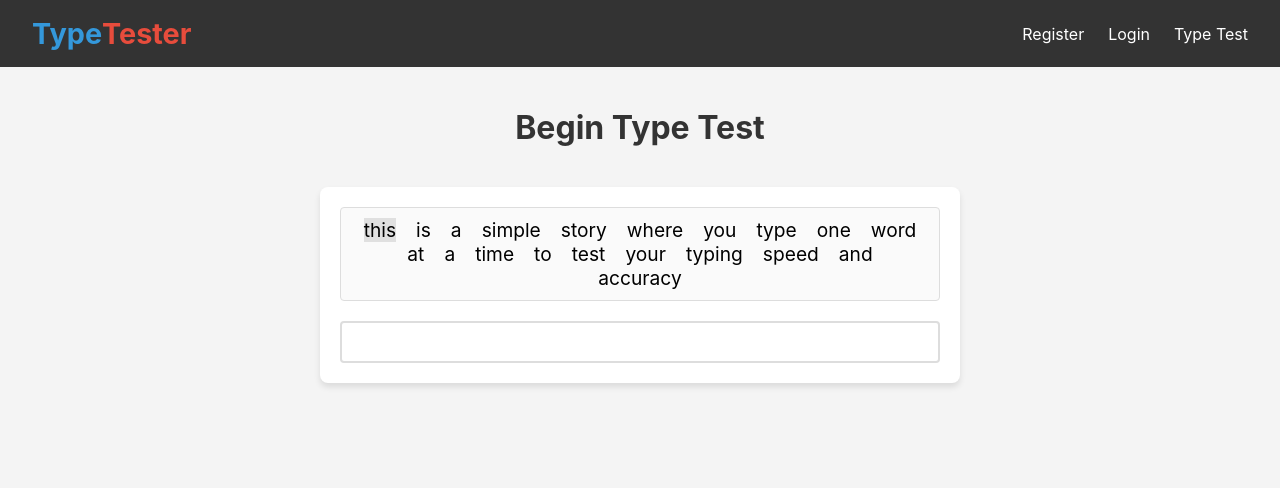
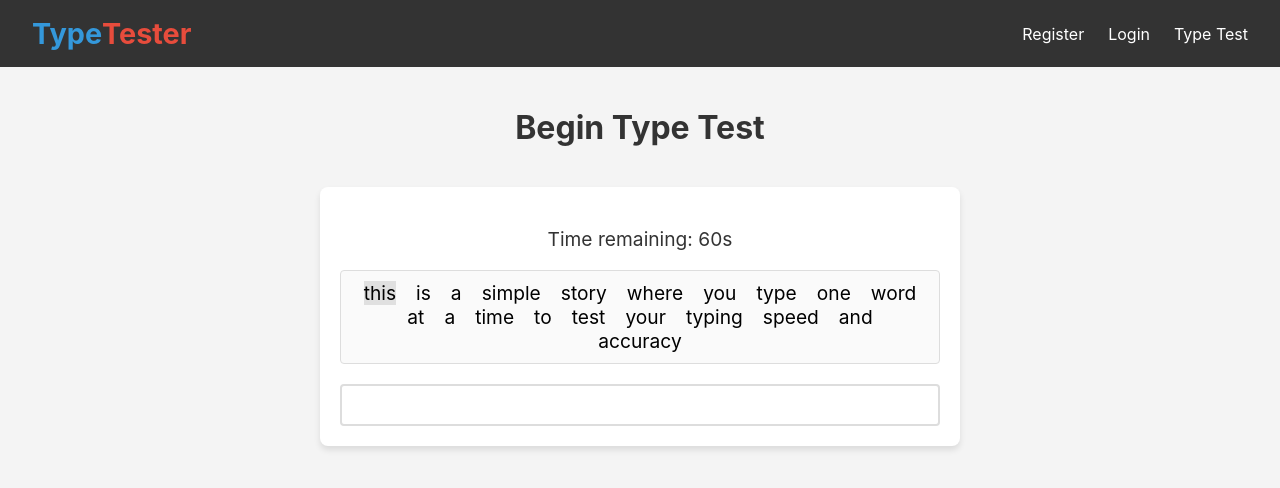
Before and after one commit to Shafiul23/typetester, a React (Create React App) app in the folder client/: page /typetest in a window 1280 px wide. Shown: the top 488 px of the page. Built offline with nearby package versions, Linux system fonts and the light colour scheme.

Commit message:
added timer and wpm stat

```diff
--- a/client/src/pages/TypeTest/TypeTest.module.css
+++ b/client/src/pages/TypeTest/TypeTest.module.css
@@ -26,6 +26,13 @@
   background-color: #fff;
   border-radius: 8px;
   box-shadow: 0 4px 6px rgba(0, 0, 0, 0.1);
+}
+
+/* Timer */
+.timer {
+  text-align: center;
+  font-size: 1.2rem;
+  color: #333;
 }
 
 /* Box for words */
@@ -58,12 +65,12 @@
 
 .correctWord {
   color: #008000; /* green text for correct word */
-  /* font-weight: 700; */
+  font-weight: 700;
 }
 
 .incorrectWord {
   color: #ff0000; /* red text for incorrect word */
-  /* font-weight: 700; */
+  font-weight: 700;
 }
 
 /* Input field container */
--- a/client/src/pages/TypeTest/TypeTest.tsx
+++ b/client/src/pages/TypeTest/TypeTest.tsx
@@ -1,4 +1,4 @@
-import React, { useState } from "react";
+import React, { useState, useEffect } from "react";
 import styles from "./TypeTest.module.css"; // Import the CSS module
 
 const TypeTest: React.FC = () => {
@@ -14,11 +14,20 @@ const TypeTest: React.FC = () => {
   const [wrongWordsCounter, setWrongWordsCounter] = useState<number>(0);
   const [wordStatuses, setWordStatuses] = useState<(boolean | null)[]>(
     Array(words.length).fill(null)
-  );
+  ); // Track correctness of each word
+  const [timer, setTimer] = useState<number>(60); // Timer state (60 seconds)
+  const [isFinished, setIsFinished] = useState<boolean>(false); // Is the test finished?
+  const [hasStarted, setHasStarted] = useState<boolean>(false); // Whether typing has started
+  const [startTime, setStartTime] = useState<number | null>(null); // Start time in milliseconds
+  const [elapsedTime, setElapsedTime] = useState<number>(0); // Elapsed time in seconds
 
   // Handle input changes
   const handleInputChange = (e: React.ChangeEvent<HTMLInputElement>) => {
     setUserInput(e.target.value);
+    if (!hasStarted) {
+      setHasStarted(true); // Mark typing as started
+      setStartTime(Date.now()); // Start the timer when the user starts typing
+    }
   };
 
   // Handle space key press for word submission
@@ -49,8 +58,37 @@ const TypeTest: React.FC = () => {
     }
   };
 
-  // If all words are typed, display a message
-  const isFinished = currentWordIndex >= words.length;
+  // Timer effect: Start and run the timer for 60 seconds
+  useEffect(() => {
+    if (!hasStarted || isFinished) return; // Don't start if not typing or already finished
+
+    const timerInterval = setInterval(() => {
+      setTimer((prev) => {
+        if (prev <= 1) {
+          clearInterval(timerInterval);
+          setIsFinished(true);
+          return 0;
+        }
+        return prev - 1;
+      });
+    }, 1000);
+
+    // Cleanup the interval when the timer reaches 0 or when the component unmounts
+    return () => clearInterval(timerInterval);
+  }, [hasStarted, isFinished]);
+
+  // Stop the timer once the user finishes early (before timer runs out)
+  useEffect(() => {
+    if (currentWordIndex >= words.length) {
+      clearInterval(timer); // Stop the timer if the user finishes all words
+      setElapsedTime((Date.now() - startTime!) / 1000); // Record the elapsed time in seconds
+      setIsFinished(true); // Mark as finished
+    }
+  }, [currentWordIndex, words.length, startTime, timer]);
+
+  // Calculate Words Per Minute (WPM)
+  const wpm =
+    elapsedTime > 0 ? Math.round((correctWordsCounter / elapsedTime) * 60) : 0;
 
   return (
     <div className={styles.container}>
@@ -59,12 +97,17 @@ const TypeTest: React.FC = () => {
       </div>
 
       <div className={styles.textBox}>
+        {/* Timer display */}
+        <div className={styles.timer}>
+          <p>Time remaining: {isFinished ? "0" : timer}s</p>
+        </div>
+
         {/* Display word array in a separate box */}
         <div className={styles.wordsBox}>
           {isFinished ? (
             <>
               <h2>Great job! You've completed the test!</h2>
-              <p>Words per minute: </p>
+              <p>Words per minute: {wpm}</p> {/* Display words per minute */}
               <p>Correct words: {correctWordsCounter}</p>
               <p>Wrong words: {wrongWordsCounter}</p>
             </>
@@ -72,6 +115,7 @@ const TypeTest: React.FC = () => {
             <div className={styles.words}>
               {words.map((word, index) => {
                 const currentWordStatus = wordStatuses[index];
+
                 return (
                   <span
                     key={index}
```
